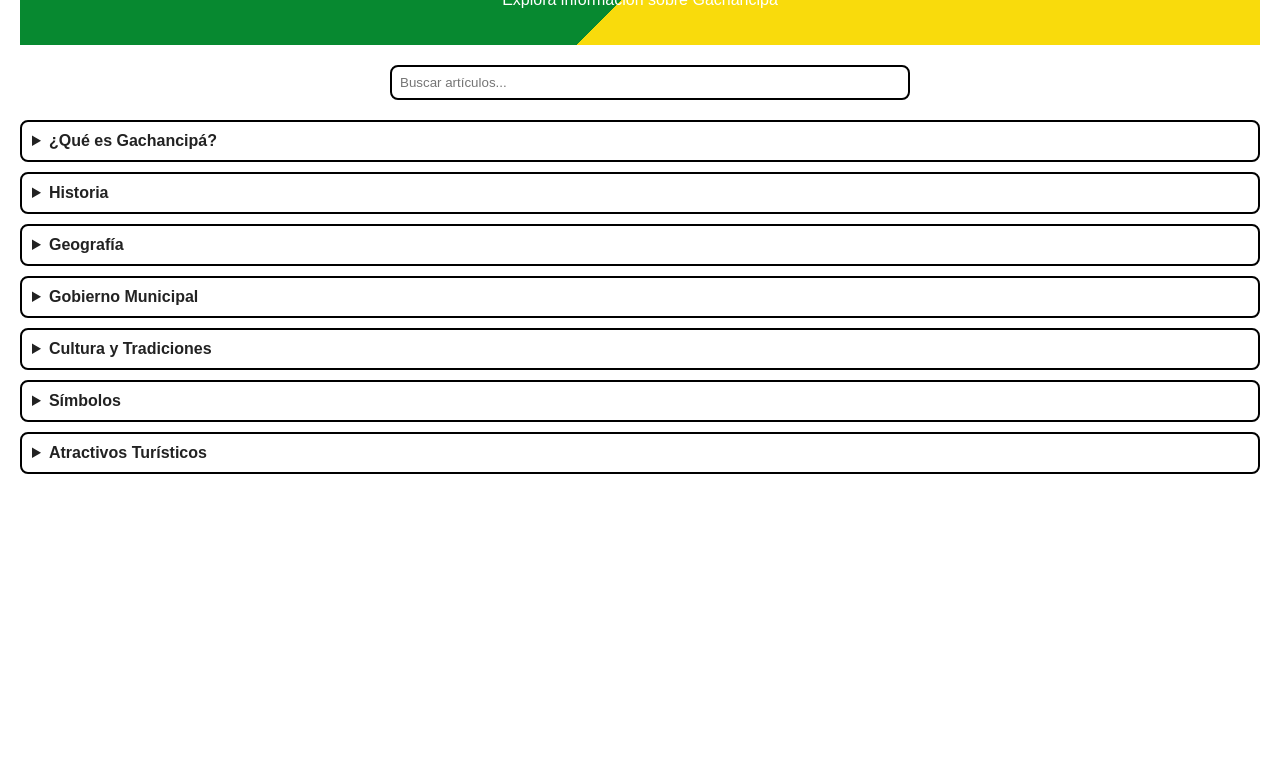
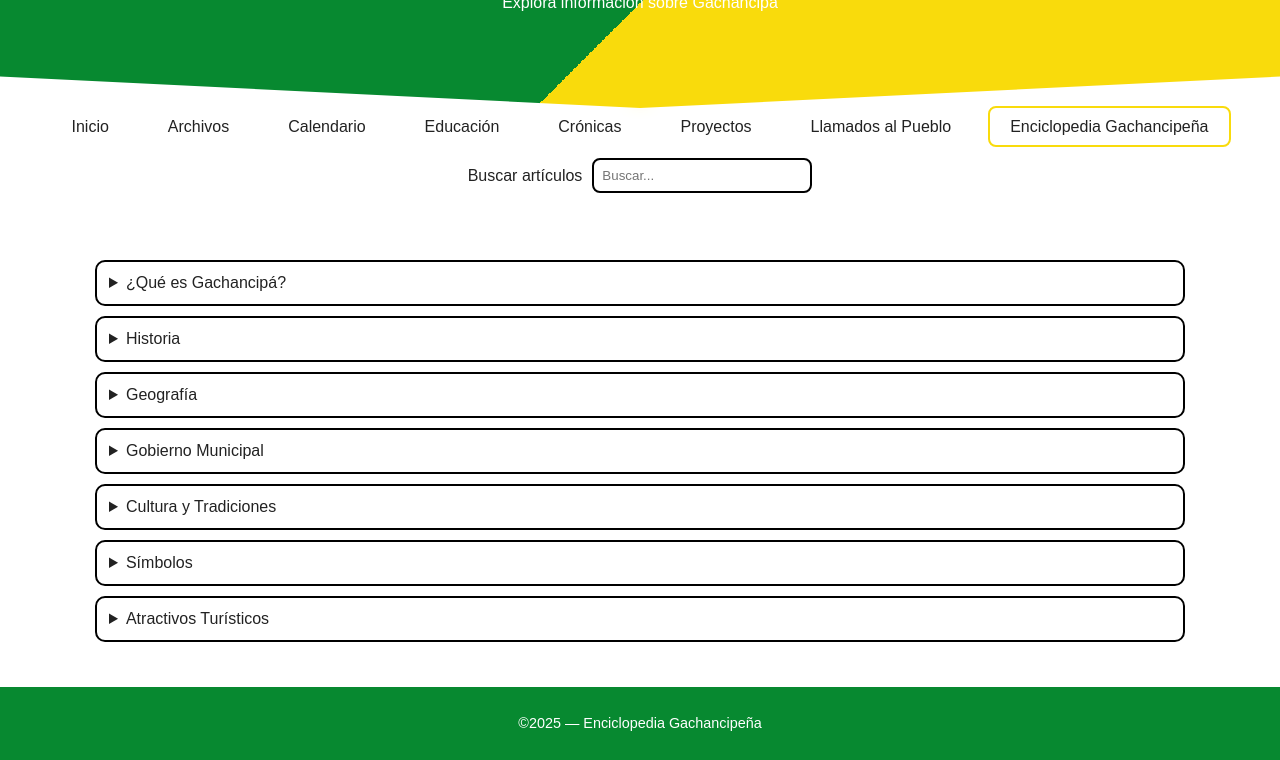
Before and after one commit to Hernavia/gachancipa-digital, a plain HTML site: page wikigacha.html in a window 1280 px wide. Shown: the part 102-862 px from the top of the page. Before the commit the page ends 800 px from the top, so only its background shows below. Drawn offline with Linux system fonts and the light colour scheme.

Commit message:
Update wikigacha.html

```diff
--- a/wikigacha.html
+++ b/wikigacha.html
@@ -4,127 +4,81 @@
 <meta charset="UTF-8">
 <meta name="viewport" content="width=device-width, initial-scale=1">
 <title>Enciclopedia Gachancipeña</title>
-<style>
-  body {
-    font-family: "Poppins", sans-serif;
-    background: #fff;
-    color: #222;
-    margin: 0;
-    padding: 20px;
-  }
-  header {
-    text-align: center;
-    padding: 30px 0;
-    background: linear-gradient(135deg, #078930 50%, #f9db0c 50%);
-    color: #fff;
-  }
-  h1 {
-    margin: 0;
-  }
-  .search-container {
-    margin: 20px auto;
-    max-width: 500px;
-    position: relative;
-  }
-  #searchInput {
-    width: 100%;
-    padding: 8px;
-    border-radius: 8px;
-    border: 2px solid #000;
-  }
-  #searchResults {
-    display: none;
-    position: absolute;
-    width: 100%;
-    background: #fff;
-    border: 2px solid #000;
-    border-radius: 8px;
-    max-height: 200px;
-    overflow-y: auto;
-    z-index: 10;
-  }
-  #searchResults button {
-    width: 100%;
-    padding: 8px;
-    background: #fff;
-    border: none;
-    text-align: left;
-    cursor: pointer;
-  }
-  #searchResults button:hover {
-    background: #f9db0c;
-    color: #000;
-  }
-  details {
-    border: 2px solid #000;
-    border-radius: 8px;
-    padding: 10px;
-    margin: 10px 0;
-  }
-  summary {
-    font-weight: 600;
-    cursor: pointer;
-  }
-  p {
-    margin: 6px 0;
-  }
-</style>
+<link rel="stylesheet" href="style.css">
 </head>
 <body>
-
 <header>
   <h1>Enciclopedia Gachancipeña</h1>
-  <p>Explora información sobre Gachancipá</p>
+  <div class="header-box"><p>Explora información sobre Gachancipá</p></div>
 </header>
 
-<div class="search-container">
-  <input type="text" id="searchInput" placeholder="Buscar artículos...">
-  <div id="searchResults"></div>
-</div>
+<nav class="navbar">
+  <ul>
+    <li><a href="index.html">Inicio</a></li>
+    <li><a href="archivos.html">Archivos</a></li>
+    <li><a href="calendario.html">Calendario</a></li>
+    <li><a href="educacion.html">Educación</a></li>
+    <li><a href="cronicas.html">Crónicas</a></li>
+    <li><a href="proyectos.html">Proyectos</a></li>
+    <li><a href="llamados.html">Llamados al Pueblo</a></li>
+    <li><a href="wikigacha.html" class="active">Enciclopedia Gachancipeña</a></li>
+  </ul>
+  <div class="search-container">
+    <label for="searchInput" class="sr-only">Buscar artículos</label>
+    <input type="text" id="searchInput" placeholder="Buscar...">
+    <div id="searchResults"></div>
+  </div>
+</nav>
 
-<main id="wikiArticles">
+<main class="archivos-container">
+<article id="wikiArticles">
 
-<details class="wiki-item" data-keywords="gachancipa municipio cundinamarca">
+<details class="archivo-item" data-keywords="gachancipa municipio cundinamarca">
   <summary>¿Qué es Gachancipá?</summary>
-  <p><strong>Gachancipá</strong> es un municipio colombiano ubicado en el departamento de Cundinamarca, en la provincia de Sabana Centro, a aproximadamente 30 km de Bogotá. Su nombre proviene del idioma muisca, significando "alfarería del Zipa".</p>
+  <p><strong>Gachancipá</strong> es un municipio colombiano ubicado en el departamento de Cundinamarca, a aproximadamente 30 km de Bogotá. Su nombre proviene del idioma muisca, significando "alfarería del Zipa".</p>
 </details>
 
-<details class="wiki-item" data-keywords="historia gachancipa chibcha colonial">
+<details class="archivo-item" data-keywords="historia gachancipa chibcha colonial">
   <summary>Historia</summary>
-  <p>Fundado el 5 de septiembre de 1612, Gachancipá tiene sus orígenes en los asentamientos precolombinos de la civilización chibcha. Durante la época colonial, fue un importante centro de producción de sal y cerámica.</p>
+  <p>Fundado el 5 de septiembre de 1612, Gachancipá tiene sus orígenes en los asentamientos precolombinos de la civilización chibcha. Durante la época colonial, fue un centro de producción de sal y cerámica.</p>
 </details>
 
-<details class="wiki-item" data-keywords="geografia altiplano templado">
+<details class="archivo-item" data-keywords="geografia altiplano templado">
   <summary>Geografía</summary>
   <p>Ubicado en el altiplano cundiboyacense, Gachancipá presenta un relieve montañoso con zonas de vegetación secundaria. Limita con Suesca, Nemocón, Tocancipá, Sesquilé, Guatavita y Zipaquirá.</p>
 </details>
 
-<details class="wiki-item" data-keywords="alcalde gobierno">
+<details class="archivo-item" data-keywords="alcalde gobierno">
   <summary>Gobierno Municipal</summary>
   <p>El actual alcalde de Gachancipá es el Dr. Alfonso López Sánchez. Su administración se enfoca en educación, infraestructura y participación ciudadana.</p>
 </details>
 
-<details class="wiki-item" data-keywords="cultura tradiciones fiestas san bartolome">
+<details class="archivo-item" data-keywords="cultura tradiciones fiestas san bartolome">
   <summary>Cultura y Tradiciones</summary>
   <p>La cultura de Gachancipá incluye festividades en honor a San Bartolomé, música, danza y artesanías locales.</p>
 </details>
 
-<details class="wiki-item" data-keywords="simbolos escudo bandera">
+<details class="archivo-item" data-keywords="simbolos escudo bandera">
   <summary>Símbolos</summary>
   <p>El escudo presenta una cruz y espadas cruzadas, mientras que la bandera es de color sinople con figuras romboides.</p>
 </details>
 
-<details class="wiki-item" data-keywords="turismo atractivos iglesia capilla casa cultura">
+<details class="archivo-item" data-keywords="turismo atractivos iglesia capilla casa cultura">
   <summary>Atractivos Turísticos</summary>
   <p>Entre los atractivos destacan la Capilla de Santa Bárbara, la Casa de la Cultura, la Iglesia de San Bartolomé y artesanías locales.</p>
 </details>
 
+</article>
 </main>
+
+<footer>
+  <p>©2025 — Enciclopedia Gachancipeña</p>
+</footer>
 
 <script>
 const searchInput = document.getElementById("searchInput");
 const searchResults = document.getElementById("searchResults");
-const wikiItems = document.querySelectorAll(".wiki-item");
+const wikiItems = document.querySelectorAll(".archivo-item");
 
 searchInput.addEventListener("input", () => {
   const query = searchInput.value.toLowerCase();
```
